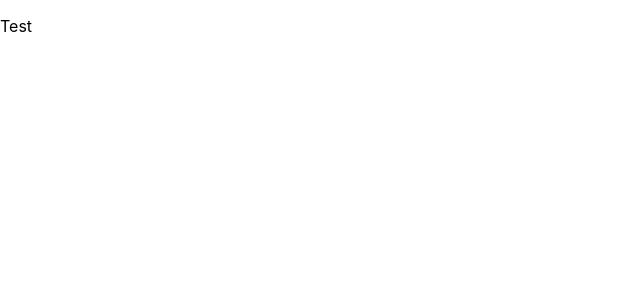
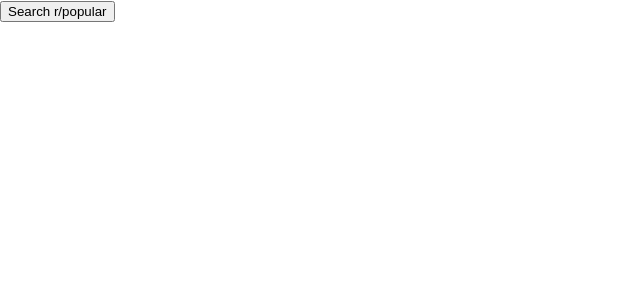
Before and after one commit to Abdul-Raheem2/redditapp, a React (Create React App) app: page / in a window 1280 px wide. Shown: the top 300 px of the page, without its empty margins (0-640 px from the left). Built offline with nearby package versions, Linux system fonts and the light colour scheme.

Commit message:
added state and ability to fetch posts from reddit

```diff
--- a/src/app/App.js
+++ b/src/app/App.js
@@ -1,9 +1,9 @@
 import './App.css';
 import { RouterProvider,Route,createBrowserRouter,createRoutesFromElements } from 'react-router-dom';
-import Homepage from './Homepage';
+import AppLayout from './AppLayout';
 
 const appRouter=createBrowserRouter(createRoutesFromElements(
-    <Route path="/" element={<Homepage/>}>
+    <Route path="/" element={<AppLayout/>}>
 
     </Route>
 ));
--- /dev/null
+++ b/src/app/AppLayout.js
@@ -0,0 +1,23 @@
+import React from "react";
+import { useDispatch,useSelector } from "react-redux";
+
+import { fetchPosts } from "../features/posts/postsSlice";
+import { selectPosts } from "../features/posts/postsSlice";
+
+function AppLayout(){
+    const dispatch = useDispatch();
+    function onClick(){
+        dispatch(fetchPosts("popular"));
+    }
+    const posts = useSelector(selectPosts);
+    return (
+        <>
+            <button onClick={onClick}>Search r/popular</button>
+            {Object.values(posts).map((post)=>{
+                return <p>{post.text}</p>
+            })}
+        </>
+    )
+};
+
+export default AppLayout
--- a/src/app/Homepage.js
+++ /dev/null
@@ -1,8 +0,0 @@
-
-function Homepage(){
-    return (
-        <p>Test</p>
-    );
-}
-
-export default Homepage;
--- a/src/app/store.js
+++ b/src/app/store.js
@@ -0,0 +1,8 @@
+import { configureStore } from "@reduxjs/toolkit";
+// import reducers
+import postsReducer from '../features/posts/postsSlice';
+export default configureStore({
+  reducer: {
+    posts:postsReducer
+  },
+});
--- a/src/features/posts/postsSlice.js
+++ b/src/features/posts/postsSlice.js
@@ -0,0 +1,26 @@
+import { createSlice, createAsyncThunk } from "@reduxjs/toolkit";
+
+export const fetchPosts = createAsyncThunk('posts/fetchPosts', async (subreddit) => {
+    const response = await fetch('https://www.reddit.com/r/popular.json');
+    console.table(response.headers);
+    const json = await response.json();
+    return json.data.children.map((post) => post.data);
+})
+
+const postsSlice = createSlice({
+    name:'posts',
+    initialState: {},
+    reducers: {},
+    extraReducers: {
+        [fetchPosts.fulfilled]: (state,action) => {
+            action.payload.forEach((post) => {
+                state[post.id] = {
+                    text: post.selftext
+                };
+            });
+        }
+    }
+});
+
+export const selectPosts = (state) => state.posts;
+export default postsSlice.reducer;
--- a/src/index.js
+++ b/src/index.js
@@ -2,12 +2,16 @@ import React from 'react';
 import ReactDOM from 'react-dom/client';
 import './index.css';
 import App from './app/App';
+import store from './app/store';
 import reportWebVitals from './reportWebVitals';
+import { Provider } from 'react-redux';
 
 const root = ReactDOM.createRoot(document.getElementById('root'));
 root.render(
   <React.StrictMode>
-    <App />
+    <Provider store={store}>
+      <App />
+    </Provider>
   </React.StrictMode>
 );
 
```
Also changed, not shown: src/features/search/search.js (deleted), src/features/search/searchSlice.js (deleted), src/features/subreddits/subreddit.js (deleted), src/features/subreddits/subredditsSlice.js (deleted).
